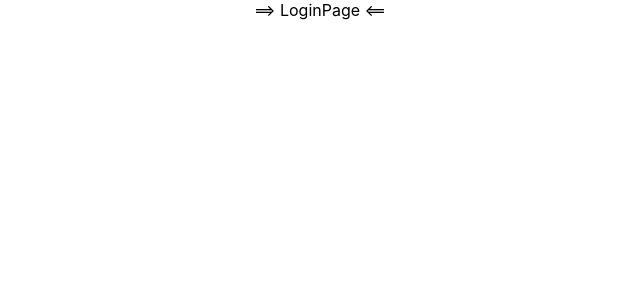
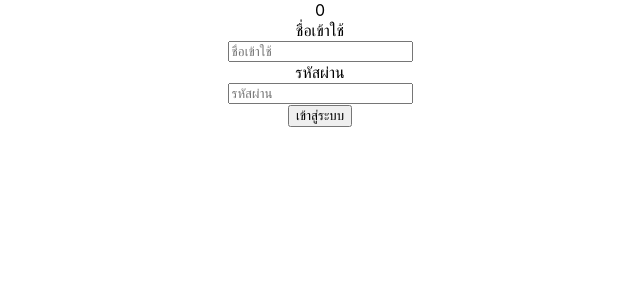
Before and after one commit to eadbunnamon/self-order-frontend, a React (Create React App) app: page /login in a window 1280 px wide. Shown: the top 300 px of the page, without its empty margins (320-960 px from the left). Built offline with nearby package versions, Linux system fonts and the light colour scheme.

Commit message:
Implement login and logout pages

```diff
--- /dev/null
+++ b/src/api/index.js
@@ -0,0 +1,28 @@
+import axios, {create} from 'axios'
+
+const ADMIN_API_END_POINT = '/v1/';
+const CLIENT_API_END_POINT = '/v1/self_order/';
+
+export function createApi(options) {
+  return create(options)
+}
+
+export function setHeader(key, value, api) {
+  (api || axios).defaults.headers.common[key] = value;
+}
+
+export const adminApi = create({
+  baseURL: ADMIN_API_END_POINT,
+  headers: {
+    'Accept': 'application/json',
+    'X-Requested-With': 'XMLHttpRequest'
+  }
+})
+
+export const clientApi = create({
+  baseURL: CLIENT_API_END_POINT,
+  headers: {
+    'Accept': 'application/json',
+    'X-Requested-With': 'XMLHttpRequest'
+  }
+})
--- /dev/null
+++ b/src/components/ErrorMessage.js
@@ -0,0 +1,9 @@
+const ErrorMessage = ({error_message}) => {
+  return (
+    <div className="alert alert-danger" role="alert">
+      {error_message}
+    </div>
+  )
+};
+
+export default ErrorMessage
--- a/src/layouts/AppLayout.js
+++ b/src/layouts/AppLayout.js
@@ -1,8 +1,16 @@
 import React from "react";
-import { Outlet } from 'react-router-dom';
+import { Outlet, Link } from 'react-router-dom';
+
+import LoginSession from '../stores/LoginSession';
 
 const AppLayout = () => {
   console.log("render App Layout");
+
+  const handleLogout = (event) => {
+    event.preventDefault();
+    LoginSession.logout();
+    window.location.replace('/login');
+  }
 
   return (
     <div>
@@ -12,6 +20,9 @@ const AppLayout = () => {
       <body>
         <div>
           <h4>Welcome to self-order restaurant tool</h4>
+          <div>
+            <Link to="/sign_out" onClick={handleLogout}>Sign Out</Link>
+          </div>
           <Outlet /> {/*nested routes rendered here*/}
         </div>
       </body>
--- a/src/pages/HomePage.js
+++ b/src/pages/HomePage.js
@@ -1,9 +1,22 @@
 import React from "react";
+import { Link } from 'react-router-dom';
+
+import LoginSession from '../stores/LoginSession';
 
 const HomePage = ({ children }) => {
   return (
     <div>
       <h2>Home</h2>
+      {!LoginSession.current ? (
+        <div>
+          <Link to="/login">Sign In</Link><br />
+          <Link to="/sign_up">Sign Up</Link>
+        </div>
+      ) : (
+        <div>
+          {LoginSession.username}
+        </div>
+      )}
     </div>
   );
 };
--- a/src/pages/LoginPage.js
+++ b/src/pages/LoginPage.js
@@ -1,15 +1,81 @@
-import React, {Component} from 'react';
+import React, {useState} from 'react';
 
-export default class LoginPage extends Component {
-  constructor(props) {
-    super(props)
+import LoginSession from '../stores/LoginSession';
+import ErrorMessage from '../components/ErrorMessage';
+
+// import './LoginPage.css'
+
+function LoginPage() {
+  const [signinValues, setSigninValues] = useState({
+    username: '',
+    password: ''
+  });
+
+  const [error_message, setErrorMessage] = useState(0);
+
+  const handleSubmit = (event) => {
+    event.preventDefault();
+    LoginSession.login(signinValues.username, signinValues.password).then(()=> {
+      window.location.href = '/';
+    }, function(error) {
+      var error_message = error.response.data.errors[0];
+      setErrorMessage(error_message);
+    })
   }
 
-  render(){
-    return (
-      <div id='LoginPage'>
-        {'==> LoginPage <=='}
+  const handleChange = (e) => {
+    setSigninValues({...signinValues, [e.target.name]: e.target.value});
+    setErrorMessage('');
+  }
+
+  return (
+    <div id='LoginPage'>
+      <div className='col-md-9 mr-auto error_message_navigation'>
+        {error_message && <ErrorMessage error_message={error_message}/>}
       </div>
-    )
-  }
+
+      <div className='row'>
+        <div className='col-md-8'>
+          <form onSubmit={handleSubmit}>
+            <div className='row form-group'>
+              <div className='col-md-2 text-right'>
+                <label className='my-1'>ชื่อเข้าใช้</label>
+              </div>
+              <div className='col-md-5'>
+                <input type="text"
+                   className="form-control"
+                   id="username"
+                   name="username"
+                   placeholder="ชื่อเข้าใช้"
+                   onChange={handleChange} />
+              </div>
+            </div>
+
+            <div className='row form-group'>
+              <div className='col-md-2 text-right'>
+                <label className='my-1'>รหัสผ่าน</label>
+              </div>
+              <div className='col-md-5'>
+                <input type="password"
+                   className="form-control"
+                   id="password"
+                   name="password"
+                   placeholder="รหัสผ่าน"
+                   onChange={handleChange} />
+              </div>
+            </div>
+
+            <div className='row form-group'>
+              <div className='col-md-2'></div>
+              <div className='col-md-5'>
+                <button type='submit' className='btn btn-primary'>เข้าสู่ระบบ</button>
+              </div>
+            </div>
+          </form>
+        </div>
+      </div>
+    </div>
+  )
 }
+
+export default LoginPage;
--- /dev/null
+++ b/src/stores/LoginSession.js
@@ -0,0 +1,59 @@
+import { EventEmitter } from 'events'
+import _ from 'lodash';
+
+import {adminApi, setHeader} from '../api'
+
+const SESSION_STORAGE_KEY = 'auth_session'
+
+export class LoginSession {
+  constructor() {
+    this.events = new EventEmitter()
+    this.loadSessionFromStorage()
+  }
+
+  get current() {
+    return this._session
+  }
+
+  get authToken() {
+    return _.get(this.current, 'auth_token') || null
+  }
+
+  get username() {
+    return _.get(this.current, 'username') || null
+  }
+
+  get currentRoles() {
+    return _.get(this.current, 'roles') || []
+  }
+
+  loadSessionFromStorage() {
+    this._session = JSON.parse(localStorage.getItem(SESSION_STORAGE_KEY) || null)
+    if (this._session) {
+      var token = this._session.auth_token;
+      setHeader('Authorization', token)
+    } else {
+      setHeader('Authorization', null)
+    }
+  }
+
+  logout() {
+    this._session = null;
+    localStorage.removeItem(SESSION_STORAGE_KEY)
+    setHeader('Authorization', null)
+    this.events.emit('change')
+  }
+
+  login(username, password) {
+    return adminApi.post('login', {username: username, password: password}).then((response) => {
+      var session = response.data;
+      localStorage.setItem(SESSION_STORAGE_KEY, JSON.stringify(session))
+      this.loadSessionFromStorage()
+      this.events.emit('change')
+    }, function(error) {
+      throw error;
+    })
+  }
+}
+
+export default new LoginSession()
```
Also changed, not shown: package.json (+6 -1 lines), 1 other file (tests, documents, lock files or other folders).
